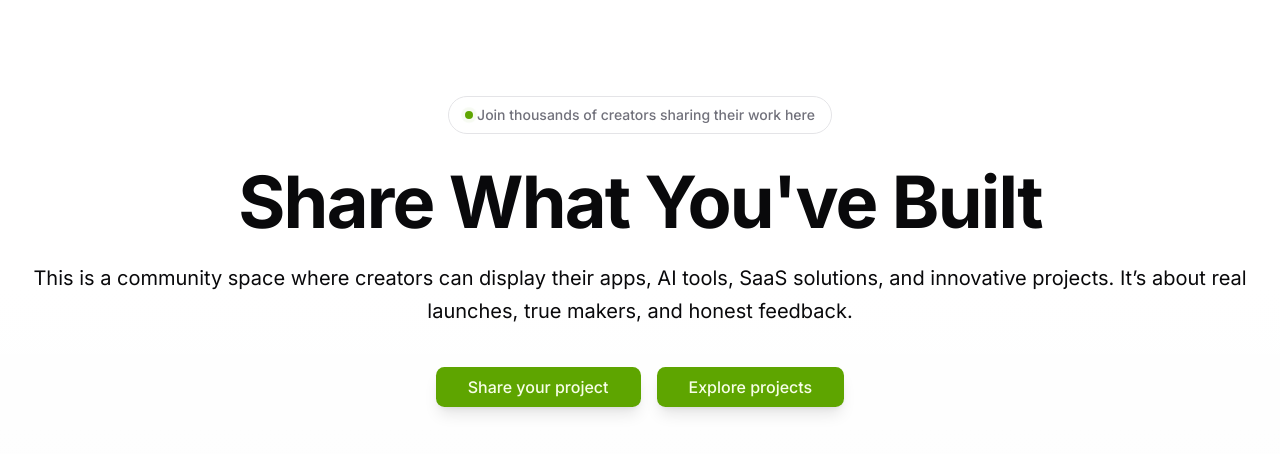
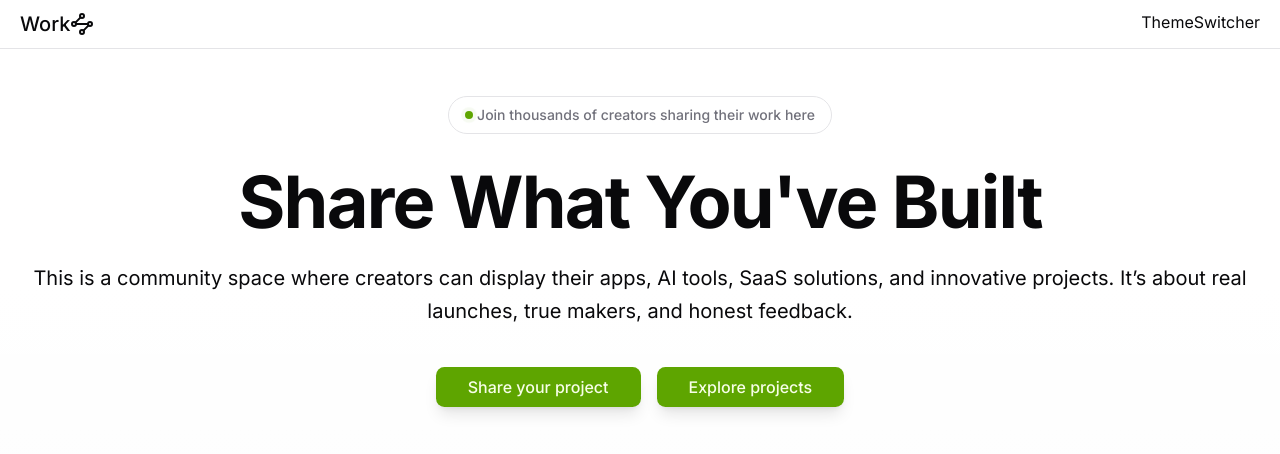
Before and after one commit to codeGoCodeNot/Works, a Next.js app: page / in a window 1280 px wide. Shown: the top 454 px of the page. Built offline with nearby package versions, Linux system fonts and the light colour scheme.

Commit message:
Refactor app structure: renamed Header to HeroSection and moved to landing/; introduced new Header component in layout

```diff
--- a/src/app/layout.tsx
+++ b/src/app/layout.tsx
@@ -1,6 +1,7 @@
 import type { Metadata } from "next";
 import { Inter } from "next/font/google";
 import "./globals.css";
+import Header from "@/components/header";
 
 const inter = Inter({
   subsets: ["latin"],
@@ -19,6 +20,7 @@ export default function RootLayout({
   return (
     <html lang="en">
       <body className={`${inter.className} antialiased`}>
+        <Header />
         <main className="bg-secondary/20">{children}</main>
       </body>
     </html>
--- a/src/app/page.tsx
+++ b/src/app/page.tsx
@@ -1,7 +1,7 @@
-import Header from "@/components/header";
+import HeroSection from "@/components/landing/hero-section";
 
 const Home = () => {
-  return <Header />;
+  return <HeroSection />;
 };
 
 export default Home;
--- a/src/components/header.tsx
+++ b/src/components/header.tsx
@@ -1,36 +1,22 @@
-import Link from "next/link";
-import LiveBadge from "./live-badge";
-import { Button } from "./ui/button";
-import { explorePath, submitPath } from "@/path";
+import ThemeSwitcher from "./theme/theme-switcher";
+import { LucideWaypoints } from "lucide-react";
 
 const Header = () => {
   return (
-    <div className="relative overflow-hidden bg-linear-to-b from-background via-background">
-      <div className="wrapper">
-        <div className="flex flex-col items-center justify-center self-center text-center lg:py-24 py-16">
-          <LiveBadge
-            description="Join thousands of creators sharing their work here"
-            className="px-4 py-2 mb-8 text-sm backdrop-blur-sm"
-          />
-          <h1 className="text-5xl sm:text-6xl lg:text-7xl font-bold tracking-tight mb-6 max-w-5xl">
-            Share What You&apos;ve Built
-          </h1>
-          <p className="text-lg sm:text-xl text-muted-foreground, mb-10 leading-relaxed">
-            This is a community space where creators can display their apps, AI
-            tools, SaaS solutions, and innovative projects. It’s about real
-            launches, true makers, and honest feedback.
-          </p>
-          <div className="flex flex-col sm:flex-row gap-4 mb-16">
-            <Button asChild size="lg" className="text-base px-8 shadow-lg">
-              <Link href={submitPath()}>Share your project</Link>
-            </Button>
-            <Button asChild size="lg" className="text-base px-8 shadow-lg">
-              <Link href={explorePath()}>Explore projects</Link>
-            </Button>
-          </div>
-        </div>
-      </div>
-    </div>
+    <nav
+      className="animate-slide-from-top supports-backdrop-blur:bg-background/60
+      fixed left-0 right-0 top-0 z-20
+      border-b bg-background/95 backdrop-blur
+      w-full flex justify-between
+      py-2.5 px-5
+      "
+    >
+      <span className="text-xl font-medium flex items-center">
+        Work
+        <LucideWaypoints className="h-6 w-6" />
+      </span>
+      <ThemeSwitcher />
+    </nav>
   );
 };
 
--- /dev/null
+++ b/src/components/landing/hero-section.tsx
@@ -0,0 +1,37 @@
+import Link from "next/link";
+import LiveBadge from "../live-badge";
+import { Button } from "../ui/button";
+import { explorePath, submitPath } from "@/path";
+
+const HeroSection = () => {
+  return (
+    <div className="relative overflow-hidden bg-linear-to-b from-background via-background">
+      <div className="wrapper">
+        <div className="flex flex-col items-center justify-center self-center text-center lg:py-24 py-16">
+          <LiveBadge
+            description="Join thousands of creators sharing their work here"
+            className="px-4 py-2 mb-8 text-sm backdrop-blur-sm"
+          />
+          <h1 className="text-5xl sm:text-6xl lg:text-7xl font-bold tracking-tight mb-6 max-w-5xl">
+            Share What You&apos;ve Built
+          </h1>
+          <p className="text-lg sm:text-xl text-muted-foreground, mb-10 leading-relaxed">
+            This is a community space where creators can display their apps, AI
+            tools, SaaS solutions, and innovative projects. It’s about real
+            launches, true makers, and honest feedback.
+          </p>
+          <div className="flex flex-col sm:flex-row gap-4 mb-16">
+            <Button asChild size="lg" className="text-base px-8 shadow-lg">
+              <Link href={submitPath()}>Share your project</Link>
+            </Button>
+            <Button asChild size="lg" className="text-base px-8 shadow-lg">
+              <Link href={explorePath()}>Explore projects</Link>
+            </Button>
+          </div>
+        </div>
+      </div>
+    </div>
+  );
+};
+
+export default HeroSection;
--- /dev/null
+++ b/src/components/theme/theme-switcher.tsx
@@ -0,0 +1,5 @@
+const ThemeSwitcher = () => {
+  return <div>ThemeSwitcher</div>;
+};
+
+export default ThemeSwitcher;
```
Also changed, not shown: src/components/theme/theme-setter.tsx (deleted).
